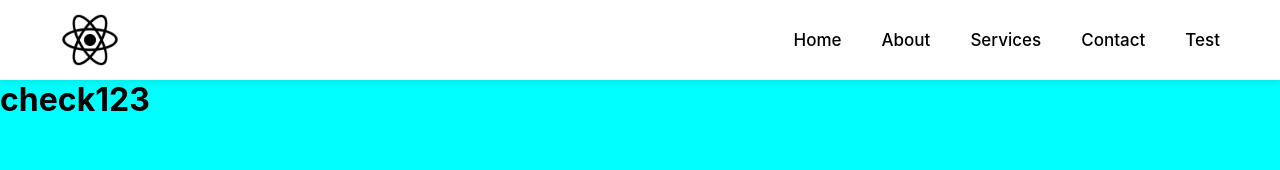
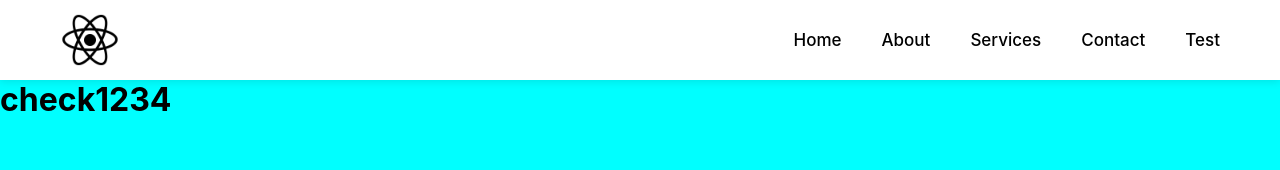
Before and after one commit to Gokulshivakumar/my-react-app, a React (Create React App) app: page /test in a window 1280 px wide. Shown: the top 170 px of the page. Built offline with nearby package versions, Linux system fonts and the light colour scheme.

Commit message:
git add . git commit -m "Update UI changes" git push origin main

```diff
--- a/src/Websitegv/Pages/Test.js
+++ b/src/Websitegv/Pages/Test.js
@@ -3,7 +3,7 @@ import { useState } from "react";
 function Testpage(){
     return(
     <div>
-        <h1>check123</h1>
+        <h1>check1234</h1>
     </div>
 );
 }
```
